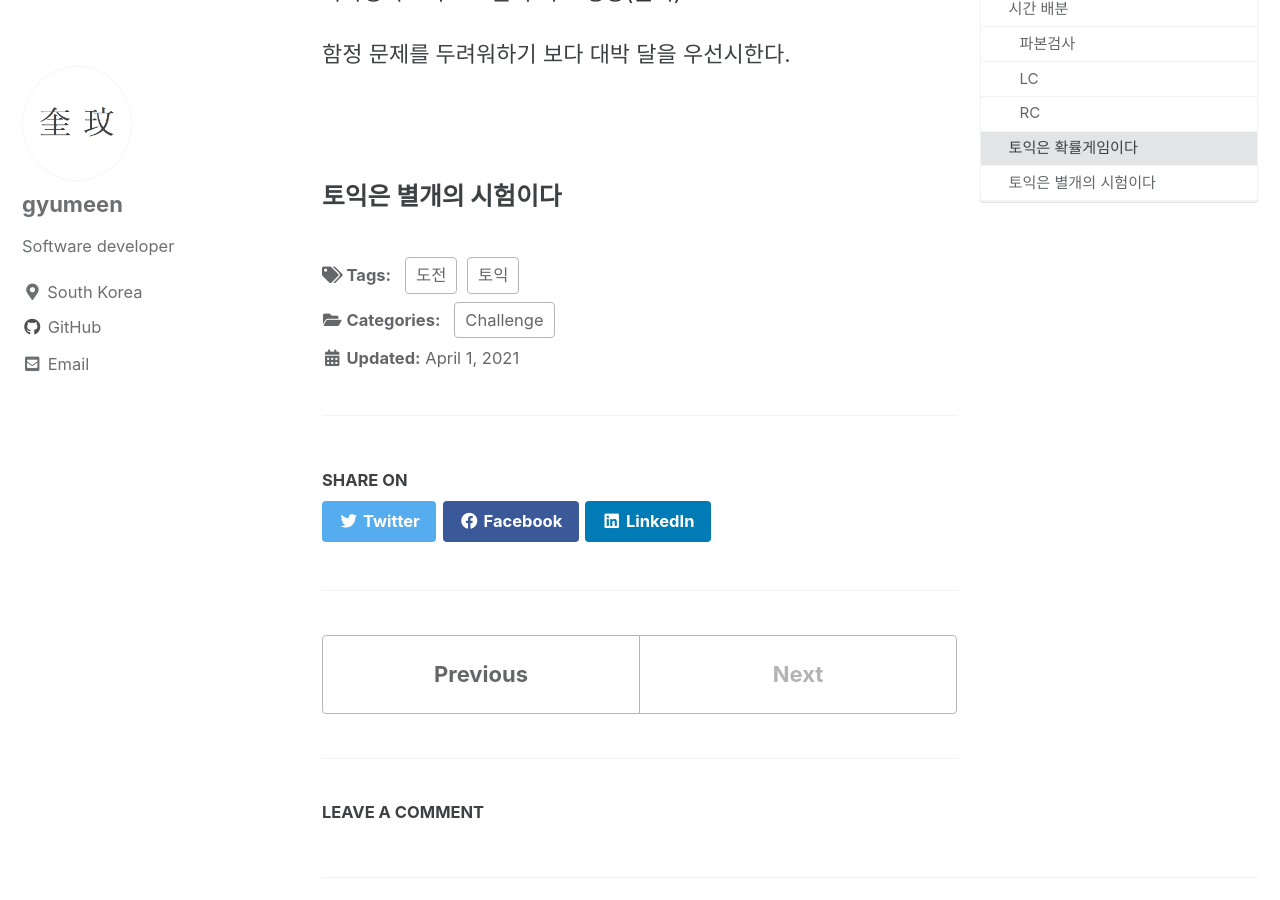
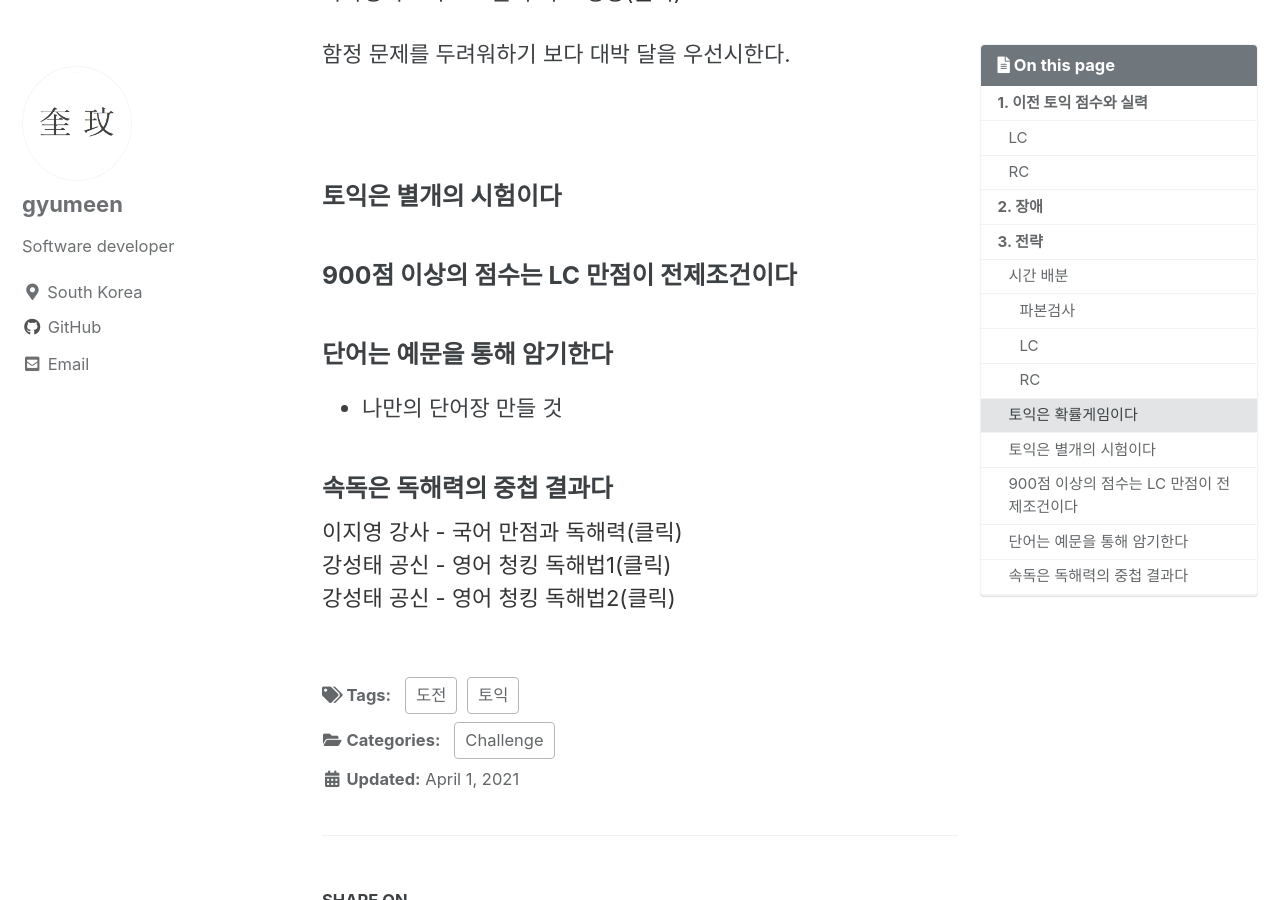
Before and after one commit to gyumeen/gyumeen.github.io, a Jekyll site: the page built from _posts/2021/Challenge/TOEIC/2021-04-01-[Toeic]1.md, in a window 1280 px wide and 900 px high, scrolled down 4522 px. Built offline with Jekyll 4.4.1, drawn with Linux system fonts in a browser that asks for light colours; cached includes are drawn as plain includes; comment, search, counter and statistics services are not loaded; some of the changed text lies outside the part shown.

Commit message:
Update 2021-04-01-[Toeic]1.md

```diff
--- a/_posts/2021/Challenge/TOEIC/2021-04-01-[Toeic]1.md
+++ b/_posts/2021/Challenge/TOEIC/2021-04-01-[Toeic]1.md
@@ -130,3 +130,13 @@ RC 파트 5를 풀 때, 얍싸비 스킬을 적극적으로 사용한다.
 <br/>
 
 ### 토익은 별개의 시험이다
+
+### 900점 이상의 점수는 LC 만점이 전제조건이다
+
+### 단어는 예문을 통해 암기한다
+- 나만의 단어장 만들 것
+
+### 속독은 독해력의 중첩 결과다
+[이지영 강사 - 국어 만점과 독해력(클릭)](https://youtu.be/z-LST311HsY)
+[강성태 공신 - 영어 청킹 독해법1(클릭)](https://youtu.be/XTvAf1huxjw)
+[강성태 공신 - 영어 청킹 독해법2(클릭)](https://youtu.be/CtjnLnE53K8)
```
